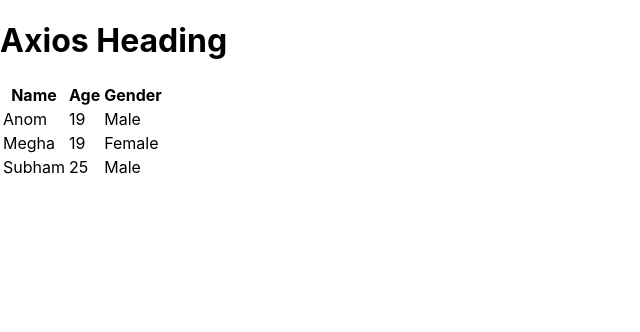
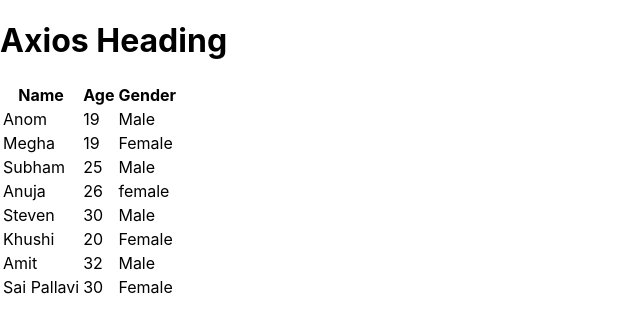
Before and after one commit to anujanaya/Tution-students-list, a React (Create React App) app: page / in a window 1280 px wide. Shown: the top 332 px of the page, without its empty margins (0-640 px from the left). Built offline with nearby package versions, Linux system fonts and the light colour scheme.

Commit message:
add 5 data

```diff
--- a/src/App.js
+++ b/src/App.js
@@ -1,4 +1,4 @@
-import React, { useEffect } from "react";
+import React from "react";
 import './App.css';
 
 function App() {
@@ -27,6 +27,31 @@
           <td>25</td>
           <td>Male</td>
         </tr>
+        <tr>
+          <td>Anuja</td>
+          <td>26</td>
+          <td>female</td>
+        </tr>
+        <tr>
+          <td>Steven</td>
+          <td>30</td>
+          <td>Male</td>
+        </tr>
+        <tr>
+          <td>Khushi</td>
+          <td>20</td>
+          <td>Female</td>
+        </tr>
+        <tr>
+          <td>Amit</td>
+          <td>32</td>
+          <td>Male</td>
+        </tr>
+        <tr>
+          <td>Sai Pallavi</td>
+          <td>30</td>
+          <td>Female</td>
+        </tr>
       </table>
     </div>
   );
```
